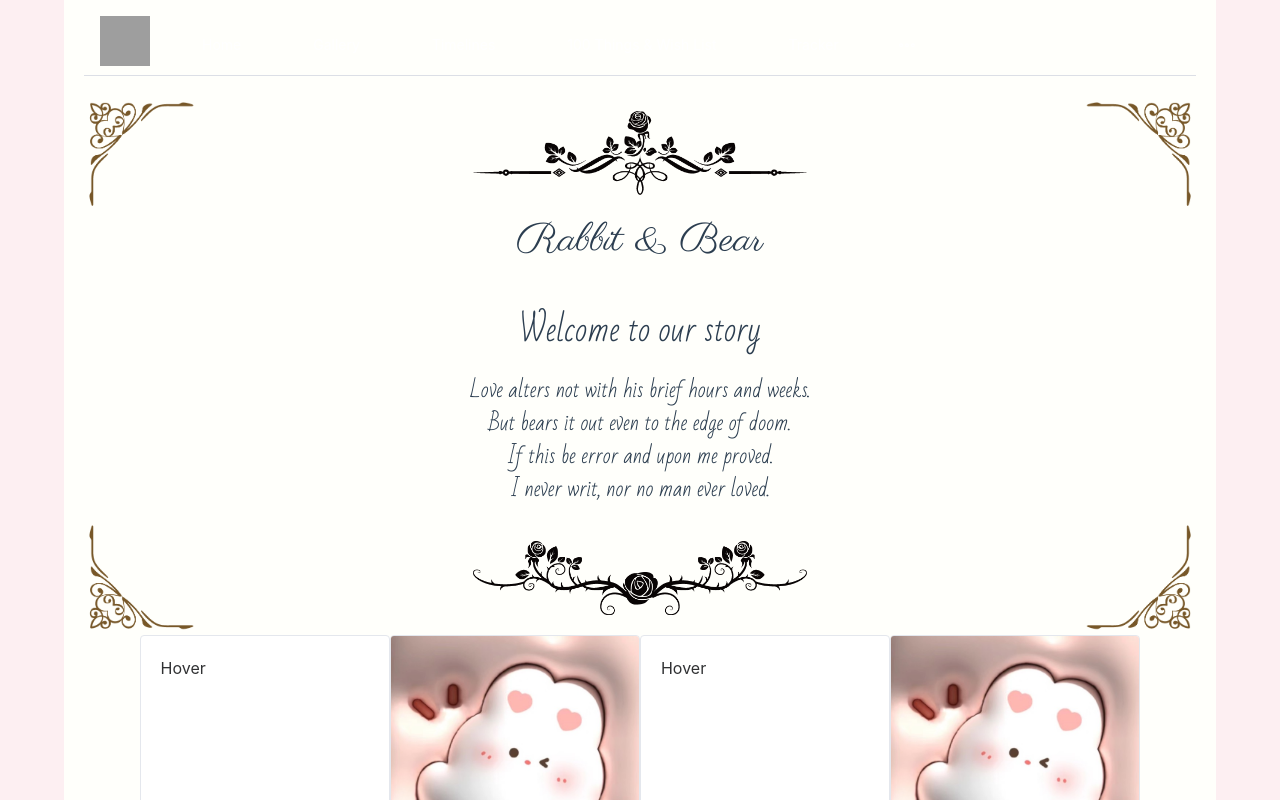
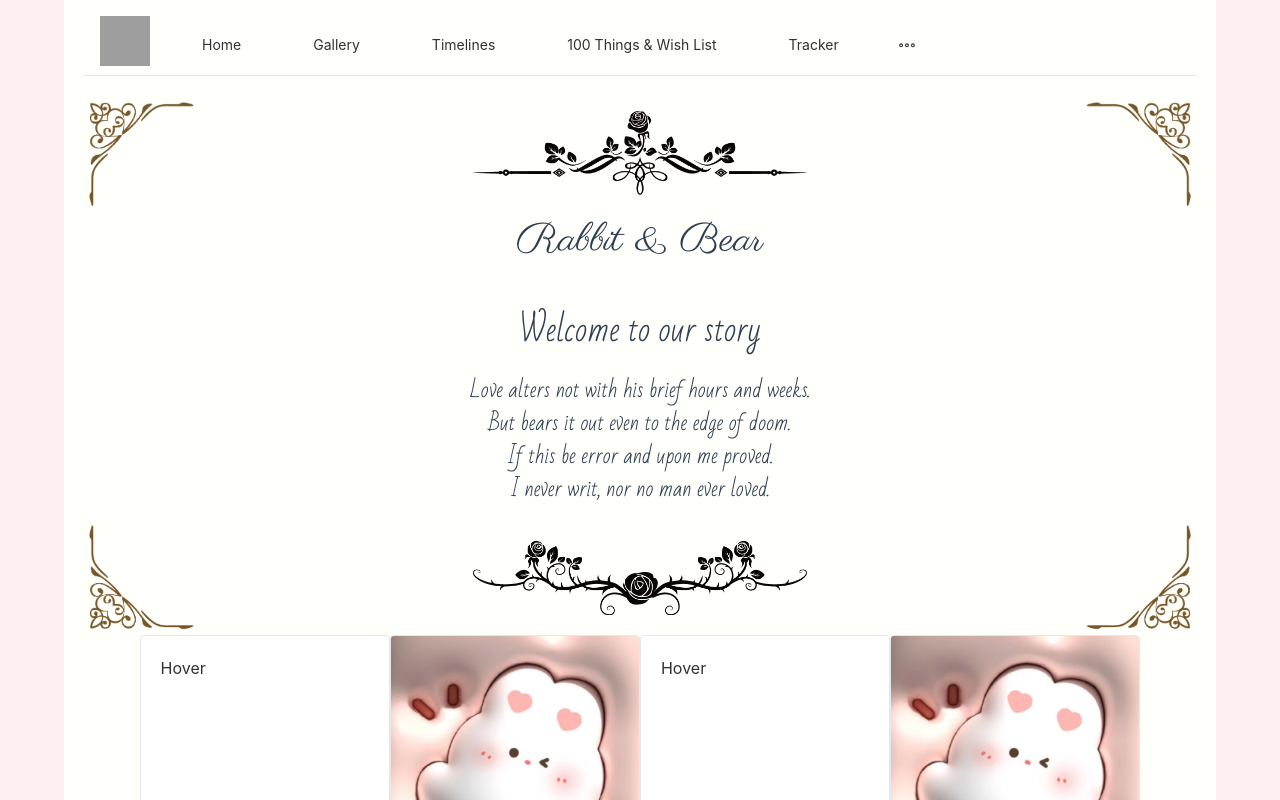
Before and after one commit to RabiRabiBear/RabiBear-Home-Web, a Vue app: page / in a window 1280 px wide. Shown: the top 800 px of the page. Built offline with nearby package versions, Linux system fonts and the light colour scheme; grey boxes are pictures that could not be loaded; what vue-activity-calendar would draw is missing.

Commit message:
fix the color and background color of the menu bar

```diff
--- a/src/App.vue
+++ b/src/App.vue
@@ -7,46 +7,48 @@ import HelloWorld from './components/HelloWorld.vue'
   <el-container>
     <el-header>
       <!-- <nav> -->
-      <el-menu mode="horizontal" background-color="#545c64" text-color="#fff" active-text-color="#ffd04b">
+      <el-menu mode="horizontal"
+          :default-active="activeIndex"
+          active-text-color="#ee827c">
 
         <!-- <img></img> -->
-        <RouterLink to="/"><img alt="logo" class="logo" src="@/assets/imgs/avatar_rabbit.png" width="50" height="50" />
+        <RouterLink class="router_link" to="/"><img alt="logo" class="logo" src="@/assets/imgs/avatar_rabbit.png" width="50" height="50" />
         </RouterLink>
         <el-menu-item index="1">
-          <RouterLink to="/home">Home</RouterLink>
+          <RouterLink class="router_link" to="/home">Home</RouterLink>
         </el-menu-item>
         <el-menu-item index="2">
-          <RouterLink to="/about">Gallery</RouterLink>
+          <RouterLink class="router_link" to="/about">Gallery</RouterLink>
         </el-menu-item>
         <el-menu-item index="3">
-          <RouterLink to="/about">Timelines</RouterLink>
+          <RouterLink class="router_link" to="/about">Timelines</RouterLink>
         </el-menu-item>
         <el-menu-item index="4">
-          <RouterLink to="/about">100 Things & Wish List</RouterLink>
+          <RouterLink class="router_link" to="/about">100 Things & Wish List</RouterLink>
         </el-menu-item>
         <el-menu-item index="11">
-          <RouterLink to="/tracker">Tracker</RouterLink>
+          <RouterLink class="router_link" to="/tracker">Tracker</RouterLink>
         </el-menu-item>
         <el-menu-item index="5">
-          <RouterLink to="/about">Whisper</RouterLink>
+          <RouterLink class="router_link" to="/about">Whisper</RouterLink>
         </el-menu-item>
         <el-menu-item index="6">
-          <RouterLink to="/what_to_eat">What To Eat</RouterLink>
+          <RouterLink class="router_link" to="/what_to_eat">What To Eat</RouterLink>
         </el-menu-item>
         <el-menu-item index="6">
-          <RouterLink to="/about">Records</RouterLink>
+          <RouterLink class="router_link" to="/about">Records</RouterLink>
         </el-menu-item>
 
         <el-sub-menu index="7">
           <template #title>Tools</template>
           <el-menu-item index="7-1">
-            <RouterLink to="/what_to_eat">What To Eat</RouterLink>
+            <RouterLink class="router_link" to="/what_to_eat">What To Eat</RouterLink>
           </el-menu-item>
           <el-menu-item index="7-2">
-            <RouterLink to="/tracker">Tracker</RouterLink>
+            <RouterLink class="router_link" to="/tracker">Tracker</RouterLink>
           </el-menu-item>
           <el-menu-item index="7-3">
-          <RouterLink to="/web_labeler">Web Labeler</RouterLink>
+          <RouterLink class="router_link" to="/web_labeler">Web Labeler</RouterLink>
         </el-menu-item>
       </el-sub-menu>
 
@@ -124,8 +126,8 @@ import HelloWorld from './components/HelloWorld.vue'
   }
 
   .el-menu a.router-link-exact-active:hover {
-    /* background-color: transparent; */
-    background-color: red;
+    background-color: transparent;
+    /* background-color: red; */
   }
 
   .el-menu a {
@@ -140,4 +142,17 @@ import HelloWorld from './components/HelloWorld.vue'
     border: 0;
   }
 
+  .router_link:hover {
+    background-color: transparent;
+    /* background-color: red;  */
+    /* padding: 5px 20px; */
+  }
+
+.el-menu-item:hover{
+  /* outline: 0 !important;   */
+  color: #f0908d !important;
+  background-color: transparent !important;
+
+}
+
 }</style>
```
